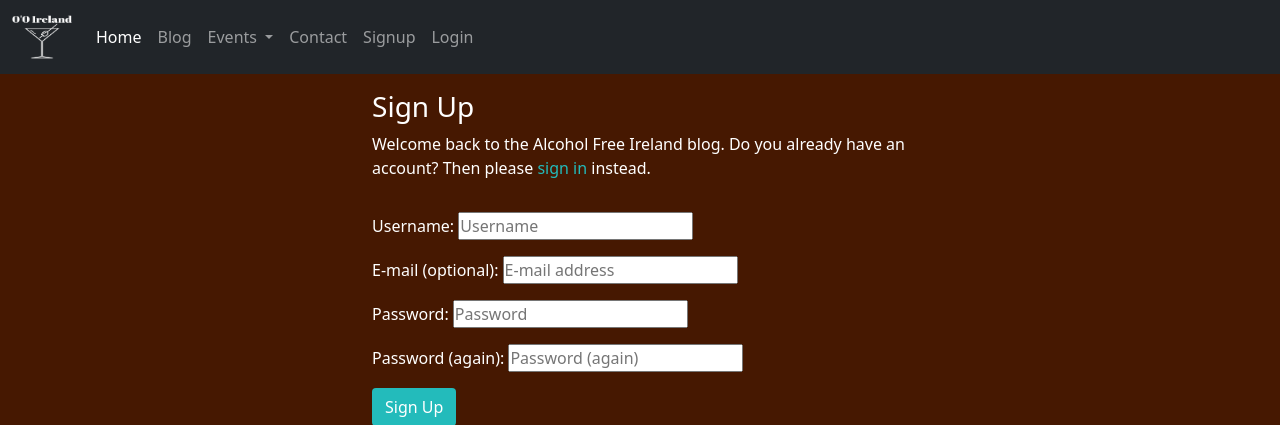
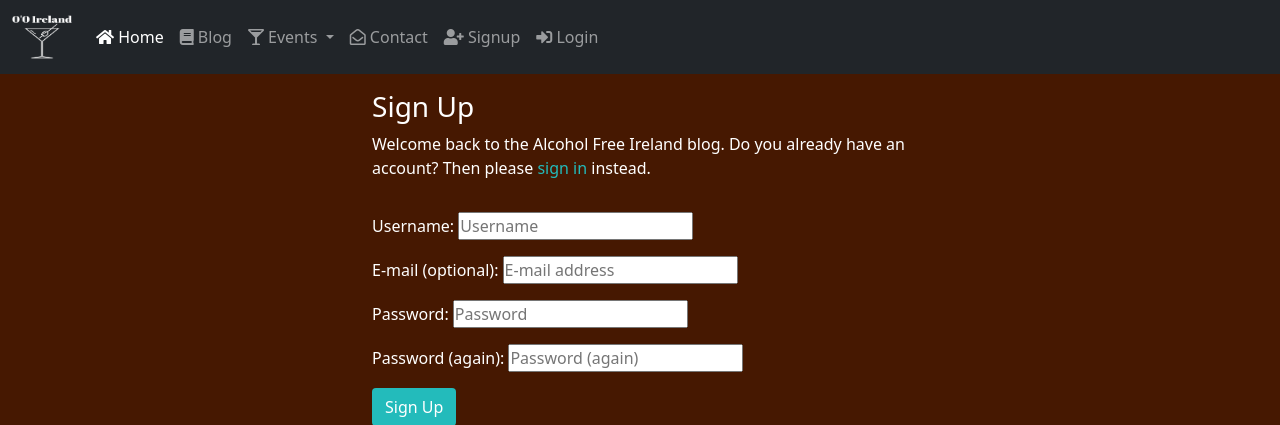
Before and after one commit to Roibeard-Ruadhan/alcohol-free-ireland, a Django app: page /accounts/signup/ in a window 1280 px wide. Shown: the top 425 px of the page. Run offline with Django 3.2, Linux system fonts and the light colour scheme.

Commit message:
Add icons to the NavBar content

```diff
--- a/templates/base.html
+++ b/templates/base.html
@@ -29,14 +29,15 @@
             <div class="collapse navbar-collapse" id="navbarSupportedContent">
                 <ul class="navbar-nav me-auto mb-2 mb-lg-0">
                     <li class="nav-item">
-                    <a class="nav-link active" aria-current="page" href="{% url 'home' %}">Home</a>
+                    <a class="nav-link active" aria-current="page" href="{% url 'home' %}">
+                        <i class="fas fa-home"></i> Home</a>
                     </li>
                     <li class="nav-item">
-                    <a class="nav-link" href="{% url 'blog' %}">Blog</a>
+                    <a class="nav-link" href="{% url 'blog' %}"><i class="fas fa-book"></i> Blog</a>
                     </li>
                     <li class="nav-item dropdown">
                         <a class="nav-link dropdown-toggle bg-dark" href="#" id="navbarScrollingDropdown" role="button" data-bs-toggle="dropdown" aria-expanded="false">
-                          Events
+                            <i class="fas fa-glass-martini-alt"></i> Events
                         </a>
                         <ul class="dropdown-menu dropdown-menu-dark" aria-labelledby="navbarScrollingDropdown">
                           <li><a class="dropdown-item" href="#">Attend Event</a></li>
@@ -46,7 +47,7 @@
                         </ul>
                       </li>
                     <li class="nav-item">
-                    <a class="nav-link" href="#">Contact</a>
+                    <a class="nav-link" href="#"><i class="far fa-envelope-open"></i> Contact</a>
                     </li>
                     {% if user.is_authenticated %}
                     <li class="nav-item">
@@ -54,10 +55,10 @@
                     </li>
                     {% else %}
                     <li class="nav-item">
-                        <a class="nav-link" href="{% url 'account_signup' %}">Signup</a>
+                        <a class="nav-link" href="{% url 'account_signup' %}"><i class="fas fa-user-plus"></i> Signup</a>
                     </li>
                     <li class="nav-item">
-                        <a class="nav-link" href="{% url 'account_login' %}">Login</a>
+                        <a class="nav-link" href="{% url 'account_login' %}"><i class="fas fa-sign-in-alt"></i> Login</a>
                     </li>
                     {% endif %}
                 </ul>
```
